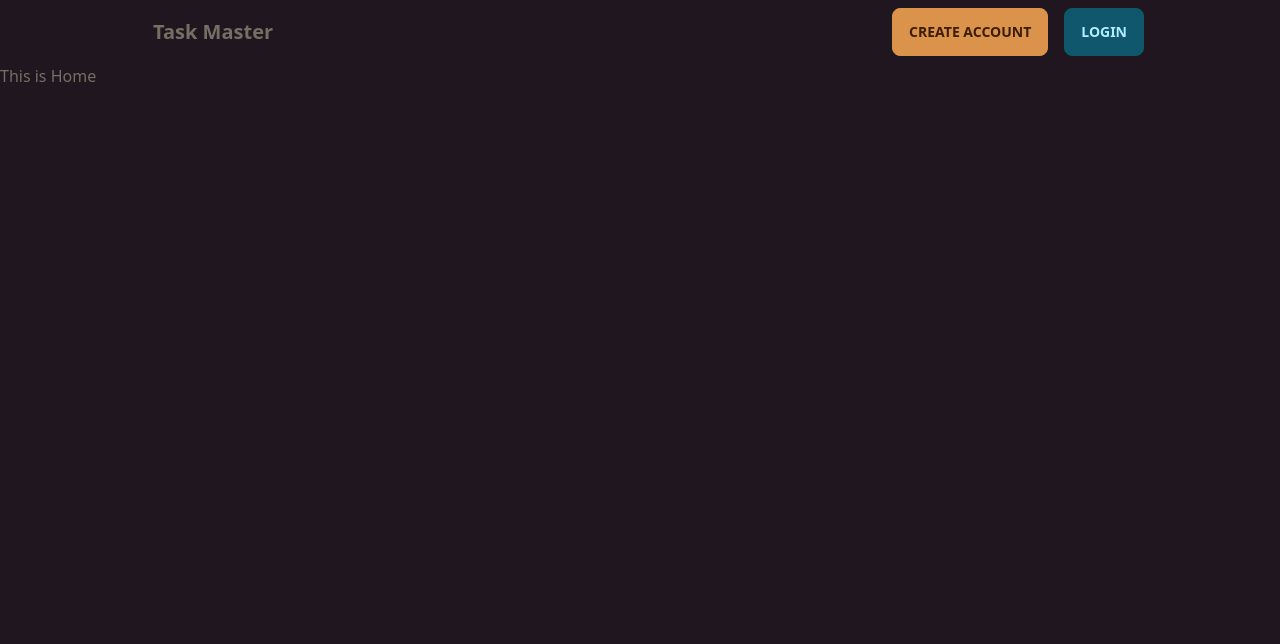
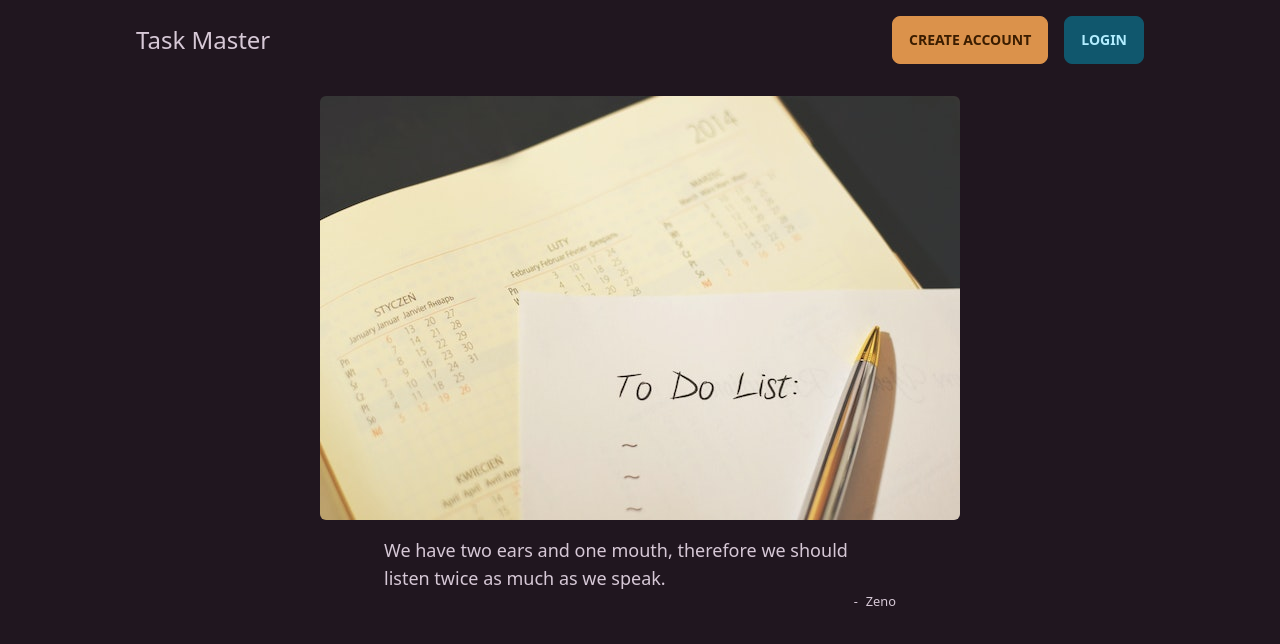
Before and after one commit to Adityakadali/todo-mern, a React (Create React App) app in the folder client/: page / in a window 1280 px wide. Shown: the top 644 px of the page. Built offline with nearby package versions, Linux system fonts and the light colour scheme; no server answers.

Commit message:
feat: added home page with hero section

```diff
--- a/client/package.json
+++ b/client/package.json
@@ -2,6 +2,7 @@
   "name": "frontend",
   "version": "0.1.0",
   "private": true,
+  "proxy": "http://localhost:4000",
   "dependencies": {
     "@testing-library/jest-dom": "^5.16.5",
     "@testing-library/react": "^13.4.0",
--- a/client/src/components/Nav.jsx
+++ b/client/src/components/Nav.jsx
@@ -29,10 +29,13 @@ function Nav() {
   };
   return (
     <header>
-      <nav className="container mx-auto max-w-5xl">
+      <nav className="container mx-auto max-w-5xl py-2">
         <div className="navbar bg-base-100">
           <div className="flex-1">
-            <NavLink to="/" className="btn btn-ghost normal-case text-xl">
+            <NavLink
+              to="/"
+              className="normal-case text-2xl text-neutral-content"
+            >
               Task Master
             </NavLink>
           </div>
@@ -40,7 +43,7 @@ function Nav() {
             {user ? (
               <>
                 <div className="avatar placeholder">
-                  <div className="bg-primary text-neutral-content rounded-full w-11">
+                  <div className="bg-neutral-content text-neutral-content rounded-full w-10 ring ring-primary ring-offset-base-100 ring-offset-2">
                     <span className="text-md text-neutral font-bold">
                       {user.slice(0, 2).toUpperCase()}
                     </span>
--- a/client/src/pages/Home.js
+++ b/client/src/pages/Home.js
@@ -1,8 +1,42 @@
+import hero from "../assets/hero.jpg";
+import axios from "axios";
+import { useState, useEffect } from "react";
 function Home() {
+  const [author, setAuthor] = useState("Zeno");
+  const [body, setBody] = useState(
+    "We have two ears and one mouth, therefore we should listen twice as much as we speak."
+  );
+  const url = "https://stoicquotesapi.com/v1/api/quotes/random";
+  const fetchQuote = async () => {
+    const { data } = await axios.get(url);
+    setAuthor(data.author);
+    setBody(data.body);
+  };
+
+  useEffect(() => {
+    fetchQuote();
+    // eslint-disable-next-line
+  }, []);
   return (
-    <div>
-      <h1>This is Home</h1>
-    </div>
+    <main>
+      <section>
+        <div className="container mx-auto max-w-5xl mt-4">
+          <div>
+            <img
+              className="rounded-md mx-auto"
+              src={hero}
+              alt="a book with stiky todo"
+            />
+          </div>
+          <div className="mt-4 max-w-lg mx-auto">
+            <p className="text-lg text-neutral-content">{body}</p>
+            <small className="float-right text-md before:content-['-'] before:mr-2 text-neutral-content">
+              {author}
+            </small>
+          </div>
+        </div>
+      </section>
+    </main>
   );
 }
 
--- a/client/src/pages/Todo.js
+++ b/client/src/pages/Todo.js
@@ -16,10 +16,10 @@ function Todo() {
   useEffect(() => {
     const promise = account.get();
     promise.then(
-      function (response) {
+      (response) => {
         user(response.name); // Success
       },
-      function (error) {
+      (error) => {
         navigate("/login");
       }
     );
@@ -27,9 +27,37 @@ function Todo() {
   }, []);
 
   return (
-    <div>
-      <h1>This is todo</h1>
-    </div>
+    <main>
+      <section>
+        <div className="container max-w-5xl mx-auto">
+          <div className="form-control float-right mt-4">
+            <div className="input-group">
+              <input
+                type="text"
+                placeholder="Search…"
+                className="input input-bordered"
+              />
+              <button className="btn btn-square">
+                <svg
+                  xmlns="http://www.w3.org/2000/svg"
+                  className="h-6 w-6"
+                  fill="none"
+                  viewBox="0 0 24 24"
+                  stroke="currentColor"
+                >
+                  <path
+                    strokeLinecap="round"
+                    strokeLinejoin="round"
+                    strokeWidth="2"
+                    d="M21 21l-6-6m2-5a7 7 0 11-14 0 7 7 0 0114 0z"
+                  />
+                </svg>
+              </button>
+            </div>
+          </div>
+        </div>
+      </section>
+    </main>
   );
 }
 
```
Also changed, not shown: client/src/assets/hero.jpg (added).
